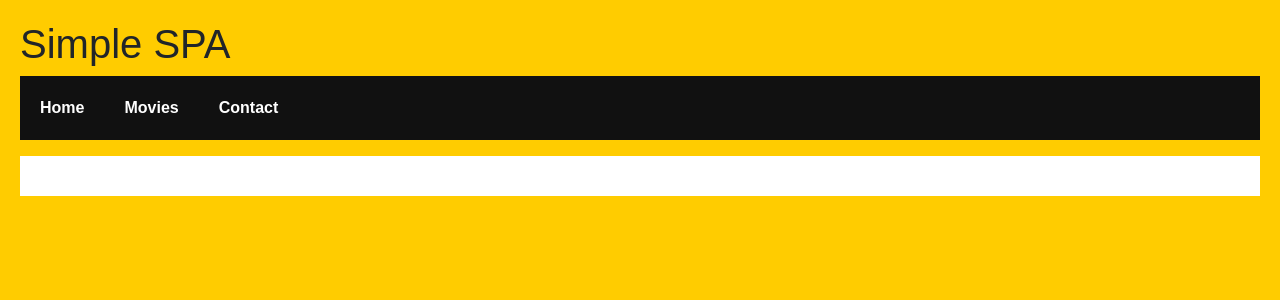
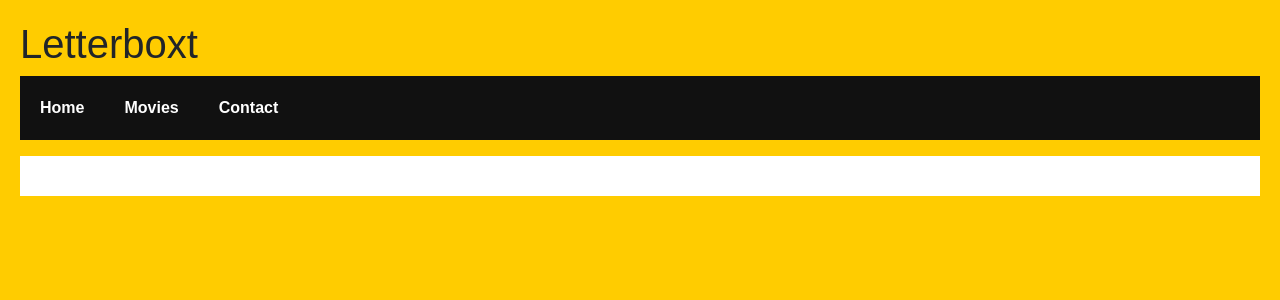
Before and after one commit to Nboruff/letterboxt, a React (Create React App) app: page /home in a window 1280 px wide. Shown: the top 300 px of the page. Built offline with nearby package versions, Linux system fonts and the light colour scheme.

Commit message:
updated header

```diff
--- a/src/Main.js
+++ b/src/Main.js
@@ -9,7 +9,7 @@ class Main extends Component {
         return (
             <HashRouter>
                 <div>
-                    <h1>Simple SPA</h1>
+                    <h1>Letterboxt</h1>
                     <ul className="header">
                         <li><NavLink to="/home">Home</NavLink></li>
                         <li><NavLink to="/movies">Movies</NavLink></li>
```
